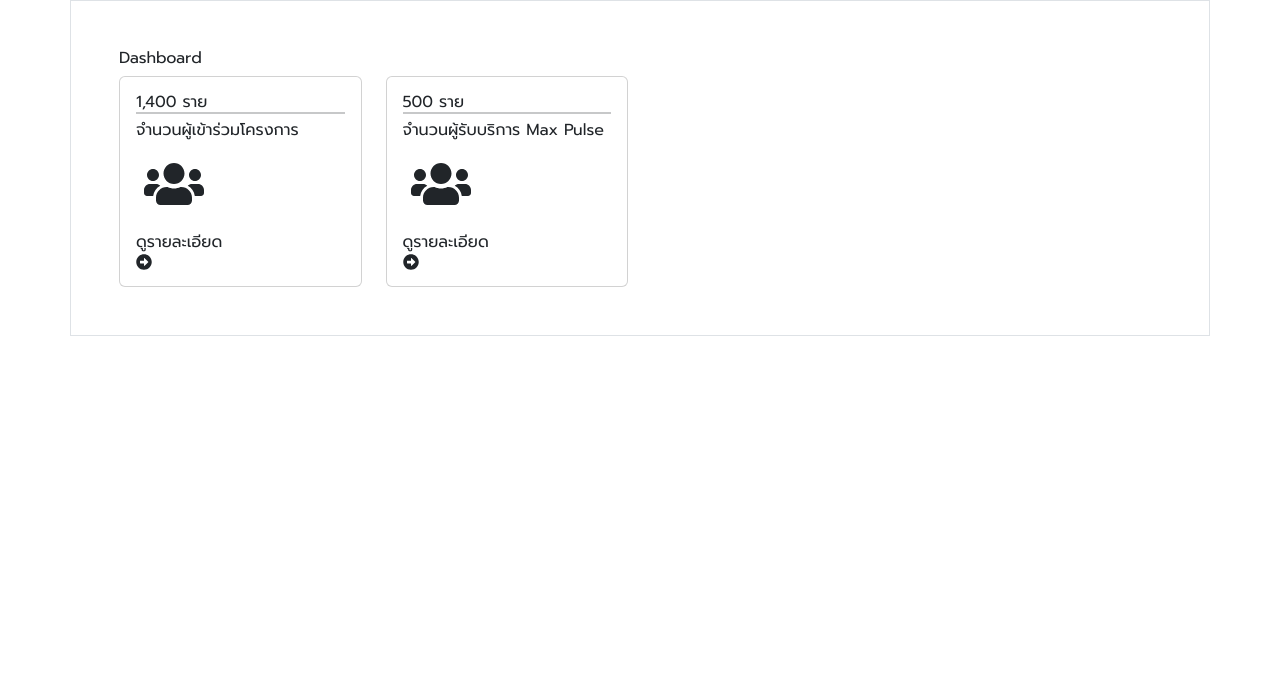
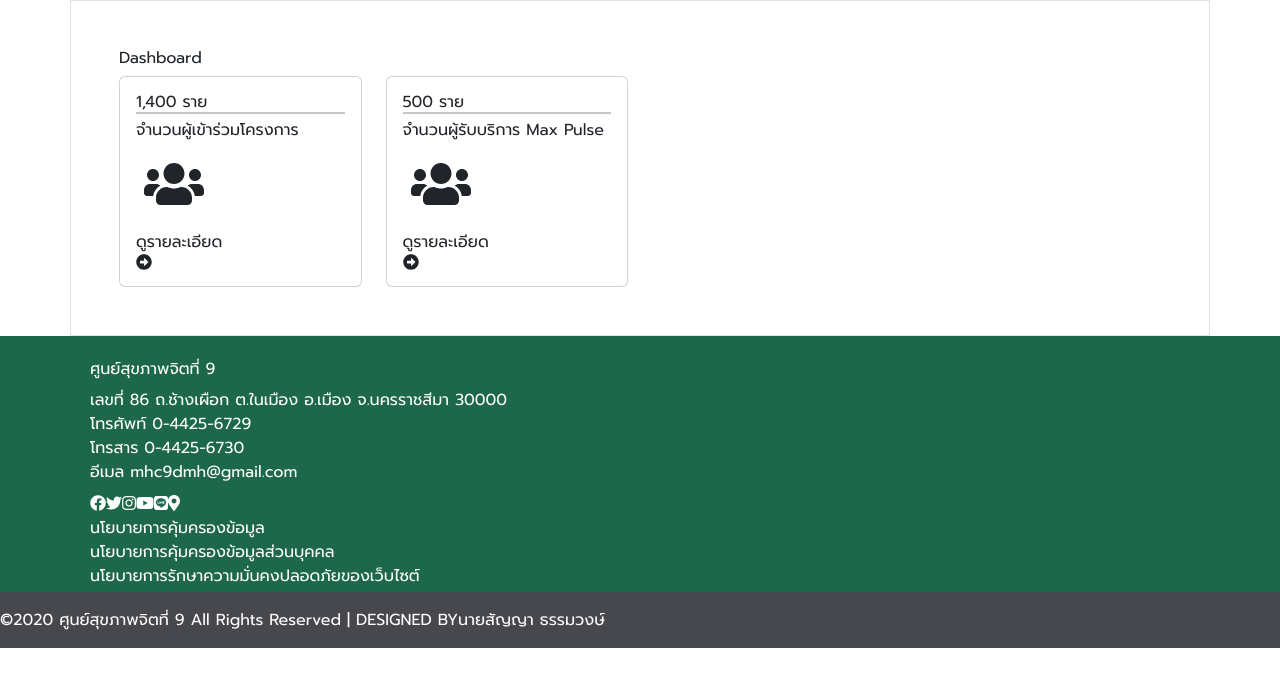
Before and after one commit to sanyath007/react-mhc9-report, a React (Vite) app: page / in a window 1280 px wide. Shown: the top 686 px of the page. Built offline with nearby package versions, Linux system fonts and the light colour scheme.

Commit message:
feat: create new Footer and SocialIcons components

```diff
--- /dev/null
+++ b/src/components/Footer.jsx
@@ -0,0 +1,42 @@
+import React from 'react'
+import SocialIcons from './SocialIcons'
+
+const Footer = () => {
+    return (
+        <footer>
+            <div className="container pt-4 pb-1">
+                <div className="text-white px-2">
+                    <div className="flex md:flex-row max-md:flex-col justify-between">
+                        <div className="w-[80%] md:w-full md:mb-2">
+                            <h3 className="text-2xl">ศูนย์สุขภาพจิตที่ 9</h3>
+                            <ul className="text-sm font-thin my-2">
+                                <li>เลขที่ 86 ถ.ช้างเผือก ต.ในเมือง อ.เมือง จ.นครราชสีมา 30000</li>
+                                <li>โทรศัพท์ 0-4425-6729</li>
+                                <li>โทรสาร 0-4425-6730</li>
+                                <li>อีเมล mhc9dmh@gmail.com</li>
+                            </ul>
+                        </div>
+                        <div className="max-sm:mb-2">
+                            <SocialIcons />
+                        </div>
+                    </div>
+                    <ul className="flex md:flex-row max-md:flex-col md:justify-center max-sm:items-start gap-1 text-sm font-thin w-full">
+                        <li className="md:after:content-['|']"><a href="" className="md:mr-1">นโยบายการคุ้มครองข้อมูล</a></li>
+                        <li className="md:after:content-['|']"><a href="" className="md:mr-1">นโยบายการคุ้มครองข้อมูลส่วนบุคคล</a></li>
+                        <li><a href="">นโยบายการรักษาความมั่นคงปลอดภัยของเว็บไซต์</a></li>
+                    </ul>
+                </div>
+            </div>
+            <div className="footer-bottom text-white py-3 flex justify-center">
+                <div className="text-sm">
+                    ©2020 ศูนย์สุขภาพจิตที่ 9 All Rights Reserved | DESIGNED BY
+                    <a href="https://www.query-studio.com" target="_blank" rel="noreferrer">
+                        นายสัญญา ธรรมวงษ์
+                    </a>
+                </div>
+            </div>
+        </footer>
+    )
+}
+
+export default Footer
--- /dev/null
+++ b/src/components/SocialIcons.jsx
@@ -0,0 +1,29 @@
+import React from 'react'
+import { Link } from 'react-router-dom'
+
+const SocialIcons = () => {
+    return (
+        <div className="flex flex-row gap-4 text-2xl">
+            <a href="https://www.facebook.com/profile.php?id=100064648815470" target="_blank" rel="noreferrer" className="hover:text-gray-300">
+                <i className="fab fa-facebook"></i>
+            </a>
+            <a href="https://twitter.com/fN0pnkdyGrckiLh" target="_blank" rel="noreferrer" className="hover:text-gray-300">
+                <i className="fab fa-twitter"></i>
+            </a>
+            <a href="https://www.instagram.com/mentalhealthcenter_9" target="_blank" rel="noreferrer" className="hover:text-gray-300">
+                <i className="fab fa-instagram"></i>
+            </a>
+            <a href="https://www.youtube.com/@user-vf2ep3tx6h" target="_blank" rel="noreferrer" className="hover:text-gray-300">
+                <i className="fab fa-youtube"></i>
+            </a>
+            <a href="https://line.me/ti/p/@229xqzio" target="_blank" rel="noreferrer" className="hover:text-gray-300">
+                <i className="fab fa-line"></i>
+            </a>
+            <Link to="/contact" className="hover:text-gray-300">
+                <i className="fas fa-map-marker-alt"></i>
+            </Link>
+        </div>
+    )
+}
+
+export default SocialIcons
--- a/src/index.css
+++ b/src/index.css
@@ -26,3 +26,13 @@ body {
     font-family: 'Poppins', sans-serif;
     font-family: 'Prompt', sans-serif;
 }
+
+footer {
+    height: auto;
+    width: 100%;
+    background: #1d684a;
+}
+
+footer .footer-bottom {
+    background: #47484d;
+}
--- a/src/views/DefaultLayout.jsx
+++ b/src/views/DefaultLayout.jsx
@@ -1,11 +1,17 @@
 import React from 'react'
 import { Outlet } from 'react-router-dom'
+import Footer from '../components/Footer'
 
 const DefaultLayout = () => {
     return (
-        <section className="flex justify-center min-h-[640px]">
-            <Outlet />
-        </section>
+        <div>
+
+            <section className="flex justify-center min-h-[680px]">
+                <Outlet />
+            </section>
+
+            <Footer />
+        </div>
     )
 }
 
```
